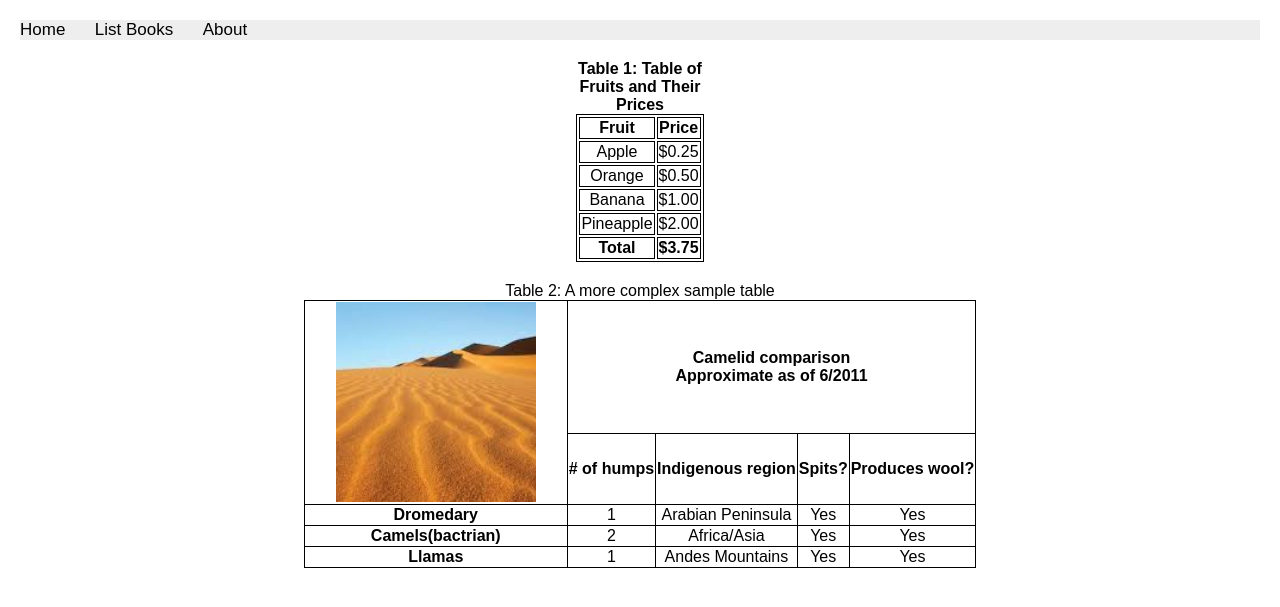
After one commit to lamya-01/CS471-DjangoProject, a Django app: page /books/html5/tables/ in a window 1280 px wide. The commit adds this page. Shown: the top 607 px of the page. Run offline with Django 5.2, Linux system fonts and the light colour scheme.

Commit message:
HTML and CSS (Part 2)link,formatting,listing,tables

```diff
--- a/apps/bookmodule/urls.py
+++ b/apps/bookmodule/urls.py
@@ -12,4 +12,8 @@ path('', views.index, name= "books.index"),
 path('list_books/', views.list_books, name= "books.list_books"),
 path('<int:bookId>/', views.viewbook, name="books.view_one_book"),
 path('aboutus/', views.aboutus, name="books.aboutus"),
+path("html5/links/", views.html5_links, name="books.html5_links"),
+path("html5/text/formatting/", views.html5_text_formatting, name="books.html5_text_formatting"),
+path("html5/listing/", views.html5_listing, name="books.html5_listing"),
+path("html5/tables/", views.html5_tables, name="books.html5_tables"),
 ]
--- a/apps/bookmodule/views.py
+++ b/apps/bookmodule/views.py
@@ -9,3 +9,16 @@ def viewbook(request, bookId):
     return render(request, 'bookmodule/one_book.html')
 def aboutus(request):
     return render(request, 'bookmodule/aboutus.html')
+
+
+def html5_links(request):
+    return render(request, "bookmodule/html5_links.html")
+
+def html5_text_formatting(request):
+    return render(request, "bookmodule/html5_text_formatting.html")
+
+def html5_listing(request):
+    return render(request, "bookmodule/html5_listing.html")
+
+def html5_tables(request):
+    return render(request, "bookmodule/html5_tables.html")
--- /dev/null
+++ b/apps/static/main.css
@@ -0,0 +1,130 @@
+/* Add a black background color to the top navigation */
+.topnav {
+    background-color: #eeeeee;
+    width: 100%;
+  }
+  /* Style the links inside the navigation bar */
+.topnav a {
+    color: #000000;
+    text-align: center;
+    margin-right: 25px;
+    text-decoration: none;
+    font-size: 17px;
+    }
+    /* Add a color to the active/current link */
+    .topnav a.active{
+    color: #008CBA;
+    }
+
+#link-container {
+      width: 100%;
+      margin: auto;
+}
+
+.link-box {
+      padding: 15px;
+      text-align: center;
+      display: block;
+      margin-bottom: 5px;
+}
+
+.green-bg {
+      background-color: lightgreen;
+}
+
+.gray-bg {
+      background-color: gray;
+}
+
+.black-bg {
+      background-color: black;
+}
+
+.custom-link {
+      text-decoration: none;
+      font-size: 18px;
+}
+
+.red-text {
+      color: red;
+}
+
+.yellow-text {
+      color: yellow;
+}
+
+.blue-text {
+      color: lightblue;
+}
+
+/* Link States */
+.custom-link:hover {
+      text-decoration: underline;
+      font-weight: bold;
+}
+
+.custom-link:visited {
+      opacity: 0.7;
+}
+
+
+body {
+  font-family: Arial, sans-serif;
+  margin: 20px;
+}
+/* for text_formatting */
+.title {
+  background-color: #f0f8d8;
+  padding: 15px;
+  font-size: 24px;
+  font-weight: bold;
+  color: green;
+}
+
+mark {
+  background-color: yellow;
+}
+
+
+h1{
+  background-color: #10a28f;
+  padding: 15px;
+  font-size: 24px;
+  font-weight: bold;
+  color: white;
+}
+
+#table1 {
+border:1px solid;
+margin:20px auto;
+}
+
+#table1 td , #table1 th {
+  border:1px solid;
+  text-align:center;
+}
+
+#table1 caption{
+  font-weight: bold;
+}
+
+#table2 {
+  border-collapse: collapse;
+  margin: 20px auto;
+}
+
+#table2 td, #table2 th {
+  border:1px solid black;
+  text-align: center;
+}
+
+img {
+  display: block;
+  margin: 0 auto;
+  object-fit: cover;
+  max-width: 200px;
+  aspect-ratio: 1 / 1;
+  margin-left: 30px;
+  margin-right: 30px;
+  margin-bottom: 1px;
+}
--- /dev/null
+++ b/apps/templates/bookmodule/html5_tables.html
@@ -0,0 +1,73 @@
+{% extends "layouts/base.html" %}
+{% load static %}
+
+{% block title %} HTML5 Tables {% endblock title %}
+
+{% block content %}
+
+
+    <table id ="table1">
+        <caption>Table 1: Table of Fruits and Their Prices</caption>
+        <tr>
+            <th>Fruit</th>
+            <th>Price</th>
+        </tr>
+        <tr>
+            <td>Apple</td>
+            <td>$0.25</td>
+        </tr>
+        <tr>
+            <td>Orange</td>
+            <td>$0.50</td>
+        </tr>
+        <tr>
+            <td>Banana</td>
+            <td>$1.00</td>
+        </tr>
+        <tr>
+            <td>Pineapple</td>
+            <td>$2.00</td>
+        </tr>
+        <tr>
+            <th>Total</th>
+            <th>$3.75</th>
+        </tr>
+    </table>
+
+
+    <table id ="table2">
+        <caption>Table 2: A more complex sample table</caption>
+        <tr>
+            <td rowspan="2"><img src="{% static 'desert.jpg' %}" alt="Dromedary"></td>
+            <th colspan="4">Camelid comparison<br>Approximate as of 6/2011</th>
+
+        </tr>
+        <tr>
+            <th>  # of humps  </th>
+            <th>  Indigenous region  </th>
+            <th>  Spits?  </th>
+            <th>  Produces wool?  </th>
+        </tr>
+        <tr>
+            <th>Dromedary</th>
+            <td>1</td>
+            <td>Arabian Peninsula</td>
+            <td>Yes</td>
+            <td>Yes</td>
+        </tr>
+        <tr>
+            <th>Camels(bactrian)</th>
+            <td>2</td>
+            <td>Africa/Asia</td>
+            <td>Yes</td>
+            <td>Yes</td>
+        </tr>
+        <tr>
+            <th>Llamas</th>
+            <td>1</td>
+            <td>Andes Mountains</td>
+            <td>Yes</td>
+            <td>Yes</td>
+        </tr>
+
+{% endblock content %}
--- a/apps/templates/layouts/base.html
+++ b/apps/templates/layouts/base.html
@@ -8,7 +8,7 @@
 <meta name="author" content="author name">
 <link rel="icon" href="{% static 'qu-icon.png' %}">
 <meta charset="UTF-8">
-<link rel="stylesheet" href="{% static 'styles.css' %}"> <!-- include css file -->
+<link rel="stylesheet" href="{% static 'main.css' %}"> <!-- include css file -->
 {% block stylesheets %}{% endblock stylesheets %}
 </head>
 <body>
```
Also changed, not shown: apps/static/styles.css (deleted, +0 -17 lines), apps/templates/bookmodule/html5_links.html (added, +18 -0 lines), apps/templates/bookmodule/html5_listing.html (added, +41 -0 lines), apps/templates/bookmodule/html5_text_formatting.html (added, +20 -0 lines), apps/static/desert.jpg (added).
